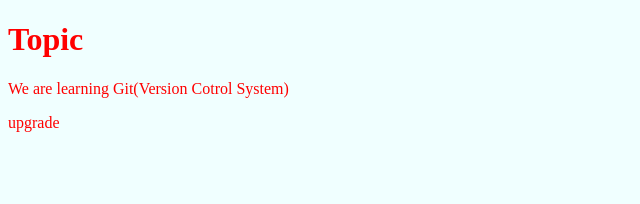
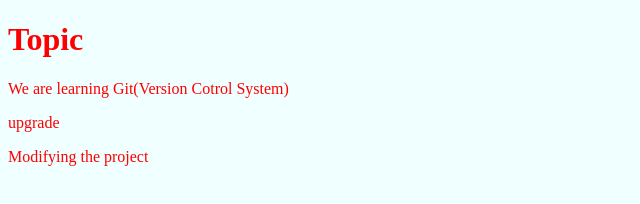
Before and after one commit to sohaibali5/Learning-Git, a plain HTML site: page index.html in a window 1280 px wide. Shown: the whole page, without its empty margins (0-640 px from the left). Drawn offline with Linux system fonts and the light colour scheme.

Commit message:
We have update the document

```diff
--- a/index.html
+++ b/index.html
@@ -11,5 +11,6 @@
     <h1> Topic</h1>
     <p>We are learning Git(Version Cotrol System)</p>
     <p>upgrade</p>
+    <p> Modifying the project</p>
 </body>
 </html>
```
